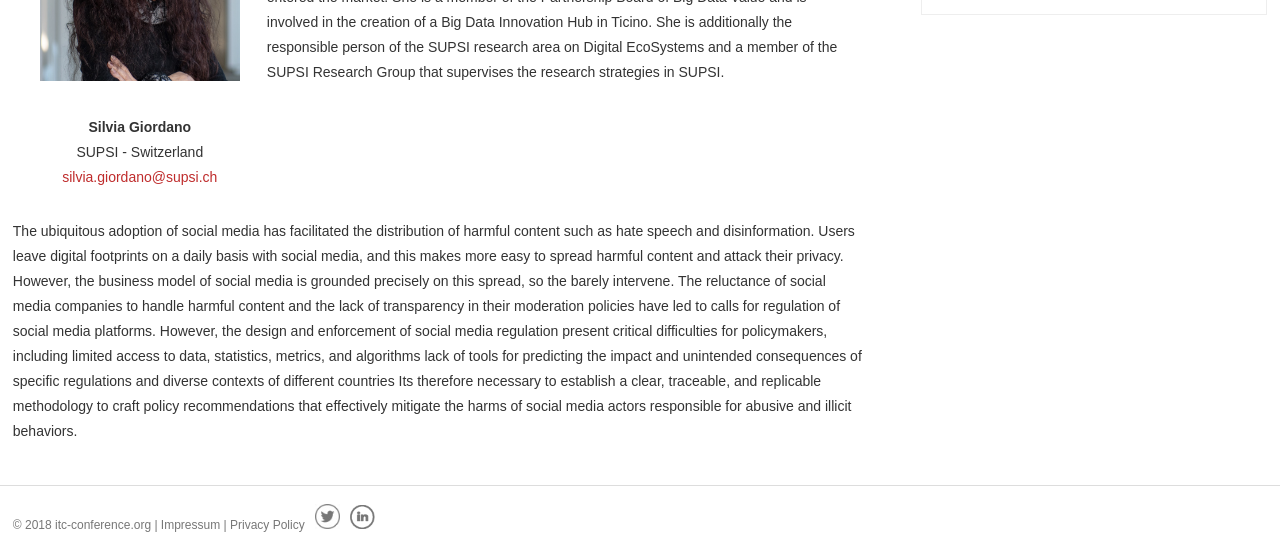
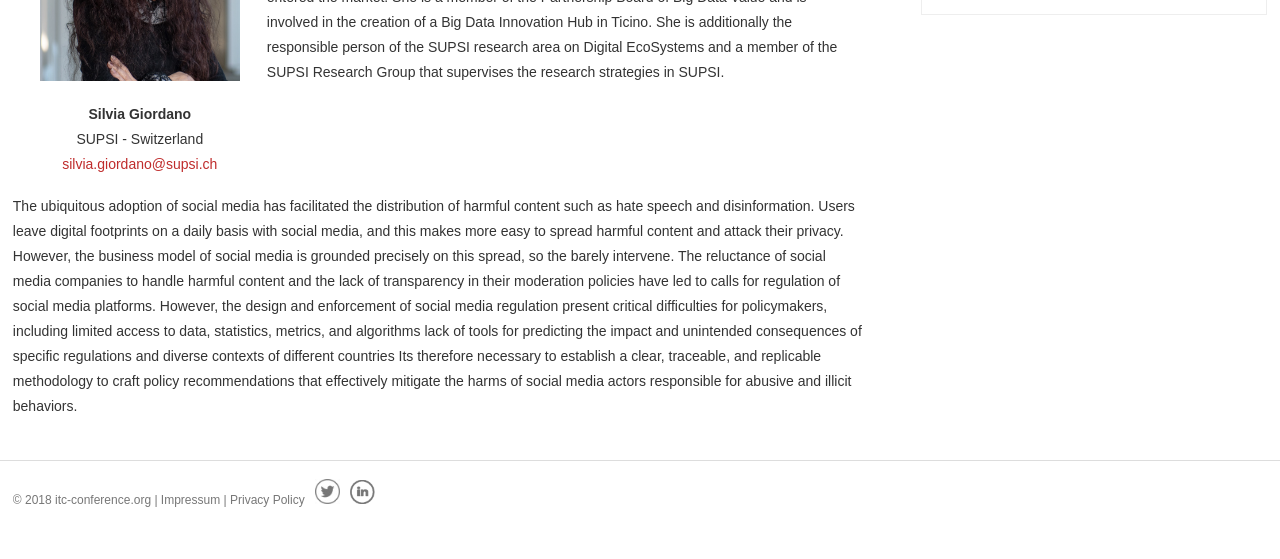
Before and after one commit to ohohlfeld/itc35, a Jekyll site: the page built from keynote.md, in a window 1280 px wide. Shown: the part 894-1453 px from the top of the page. Built offline with Jekyll 4.4.1, drawn with Linux system fonts in a browser that asks for light colours; after the commit the page ends 1428 px from its top, so only the background shows below that.

Commit message:
Update keynote.md

```diff
--- a/keynote.md
+++ b/keynote.md
@@ -21,7 +21,7 @@
         </td>
     </tr>
     <tr>
-        <td height="100" align="center">
+        <td width="250" align="center">
             <b>Silvia Giordano</b><br>
              SUPSI - Switzerland<br>
             <a href="mailto:silvia.giordano@supsi.ch">silvia.giordano@supsi.ch</a>
```
